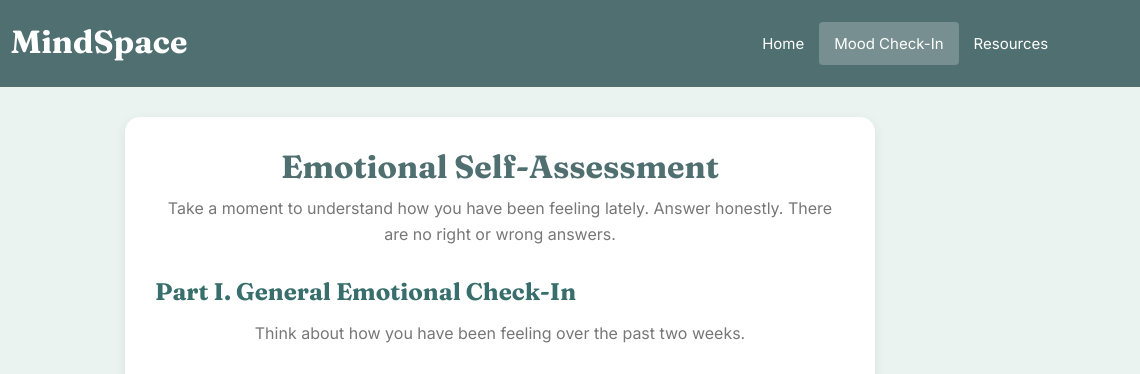
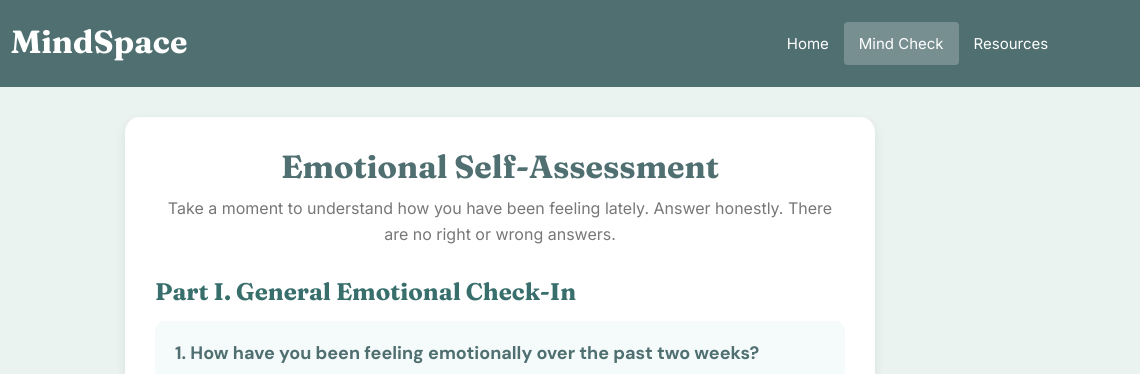
Before and after one commit to garciarycel29-bot/StudySpace, a plain HTML site: page track.html in a window 1280 px wide. Shown: the top 374 px of the page, 140-1280 px from the left. Drawn offline with Linux system fonts and the light colour scheme.

Commit message:
Update track.html

```diff
--- a/track.html
+++ b/track.html
@@ -20,7 +20,7 @@
 
         <nav>
             <a href="index.html">Home</a>
-            <a href="track.html" class="active">Mood Check-In</a>
+            <a href="track.html" class="active">Mind Check</a>
             <a href="resources.html">Resources</a>
         </nav>
     </header>
@@ -38,10 +38,6 @@
 
 
             <h2>Part I. General Emotional Check-In</h2>
-
-            <p class="subtitle">
-                Think about how you have been feeling over the past two weeks.
-            </p>
 
             <div class="question">
                 <h3>1. How have you been feeling emotionally over the past two weeks?</h3>
```
